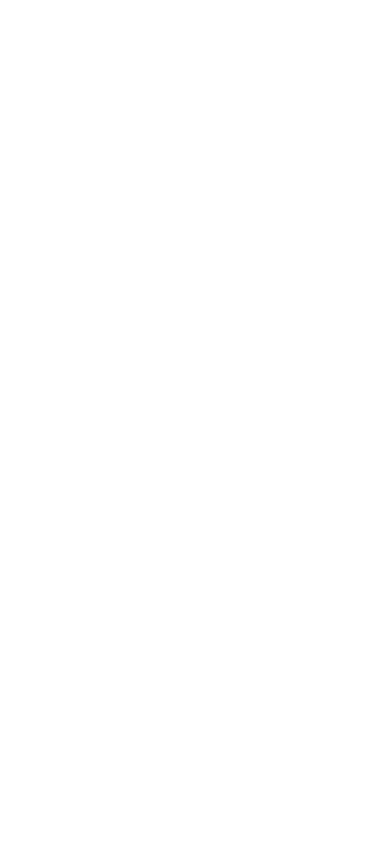
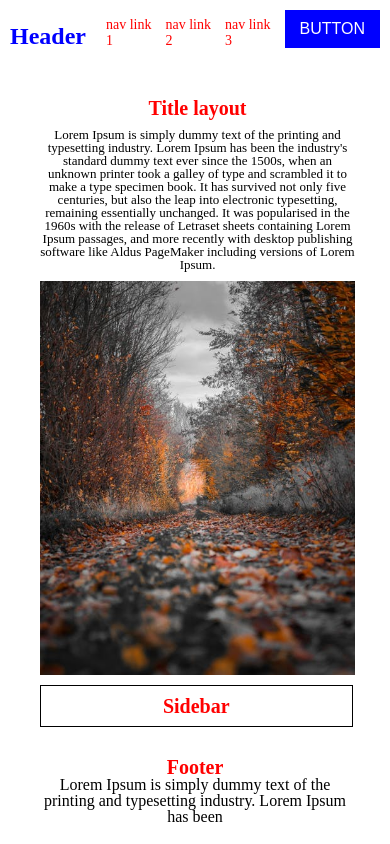
Before and after one commit to Web-21/pz-1-6, a plain HTML site: page flex.html in a window 390 px wide. Drawn offline with Linux system fonts and the light colour scheme.

Commit message:
page with FLEX technology is done

```diff
--- a/css/flex-media-query.css
+++ b/css/flex-media-query.css
@@ -0,0 +1,104 @@
+@media only screen and (max-width: 450px) {
+    .iav_header {
+        color: var(--title-color-mobile);
+    }
+
+    .iav_header  h1 {
+        font-size: 24px;
+        margin: 7px 0 0 0;
+    }
+
+    .iav_ulist > li > a {
+        color: var(--title-color-mobile);
+        font-size: 14px;
+    }
+
+    .iav_header button {
+        background-color: var(--button-color-mobile);
+        font-size: 16px;
+    }
+
+    .iav_main {
+        flex-direction: column;
+        margin: 50px 20px;
+    }
+
+    h2{
+        color: var(--title-color-mobile);
+        font-size: 20px;
+    }
+
+    .iav_description {
+        font-size: small;
+    }
+
+    #iav_img_1, #iav_img_2 {
+        display: none;
+    }
+
+    #iav_img_3 {
+        display: block;
+    }
+
+    .iav_section {
+        width: 90%;
+        padding: 0 20px;
+    }
+
+    .iav_sidebar {
+        width: 83%;
+        margin: 10px 20px;
+        padding: 10px;
+        height: auto;
+    }
+}
+
+@media only screen and (min-width: 451px) and (max-width: 1024px) {
+    .iav_header {
+        color: var(--title-color-table);
+    }
+
+    .iav_ulist > li > a {
+        color: var(--title-color-table);
+        font-size: medium;
+    }
+
+    .iav_header button {
+        background-color: var(--button-color-table);
+    }
+
+    .iav_header  h1 {
+        font-size: 26px;
+        margin: 7px 0 0 0;
+        color: var(--title-color-table);
+    }
+
+    h2{
+        color: var(--title-color-table);
+        font-size: 20px;
+    }
+
+    .iav_header button {
+        font-size: 16px;
+    }
+
+    .iav_description {
+        font-size: medium;
+    }
+
+    #iav_img_1, #iav_img_3 {
+        display: none;
+    }
+
+    #iav_img_2 {
+        display: block;
+    }
+
+    .iav_section {
+        width: 70%;
+    }
+
+    .iav_sidebar{
+        width: 25%;
+    }
+}
--- a/css/flex.css
+++ b/css/flex.css
@@ -0,0 +1,103 @@
+html, body {
+    height: 100%;
+}
+
+.iav_header {
+    display: flex;
+    flex-wrap: nowrap;
+    justify-content: space-between;
+
+    padding: 10px 10px 0 10px;
+}
+
+.iav_header_container {
+    display: flex;
+    flex-wrap: nowrap;
+    align-items: flex-end;
+    gap: 20px;
+}
+
+.iav_nav > .iav_ulist {
+    display: flex;
+}
+
+.iav_header h1 {
+    color: var(--title-color-desktop);
+    font-size: xx-large;
+    font-weight: bolder;
+}
+
+.iav_ulist > li > a {
+    color: var(--title-color-desktop);
+    margin-right: 10px;
+    font-size: larger;
+}
+
+.iav_header button {
+    border: none;
+    padding: 10px 15px;
+    font-size: larger;
+    text-transform: uppercase;
+    color: white;
+    background-color: var(--button-color-desktop);
+    cursor: pointer;
+}
+
+.iav_container {
+    display: flex;
+    width: 100%;
+    height: calc(100% - var(--header-height) - var(--gutter-width)*2.5);
+}
+
+.iav_main {
+    display: flex;
+    margin: 50px;
+    justify-content: space-between;
+}
+
+h2{
+    font-size: xx-large;
+    color: var(--title-color-desktop);
+    font-weight: bold;
+}
+
+.iav_section {
+    display: flex;
+    flex-direction: column;
+    align-items: center;
+
+    width: 75%;
+}
+
+.iav_description {
+    text-align: center;
+    margin: 10px 0;
+}
+
+.iav_img_container {
+    width: 100%;
+    overflow: hidden;
+}
+
+.iav_img_container img {
+    width: 100%;
+    max-height: 800px;
+}
+
+#iav_img_2, #iav_img_3 {
+    display: none;
+}
+
+.iav_sidebar {
+    display: flex;
+    width: 20%;
+    border: 1px solid #000;
+    place-content: center;
+}
+
+footer {
+    margin: 15px calc(var(--gutter-width) * 2);
+    height: calc(var(--footer-height) - var(--gutter-width));
+    text-align: center;
+    overflow: auto;
+}
--- a/flex.html
+++ b/flex.html
@@ -11,6 +11,49 @@
     <link rel="stylesheet" type="text/css" href="./css/flex-media-query.css">
 </head>
 <body>
+    <header class="iav_header">
+      <div class="iav_header_container">
+        <h1>Header</h1>
+      <nav class="iav_nav">
+        <ul class="iav_ulist">
+          <li><a href="#">nav link 1</a></li>
+          <li><a href="#">nav link 2</a></li>
+          <li><a href="#">nav link 3 </a></li>
+        </ul>
+      </div>
+      </nav>
+      <button type="button">Button</button>
+    </header>
 
-</body>
+    <div class="iav_container">
+      <main class="iav_main">
+        <section class="iav_section">
+          <h2>Title layout</h2>
+          <p class="iav_description">
+            Lorem Ipsum is simply dummy text of the printing and typesetting industry. Lorem Ipsum has been the industry's
+            standard dummy text ever since the 1500s, when an unknown printer took a galley of type and scrambled it to make a
+            type specimen book. It has survived not only five centuries, but also the leap into electronic typesetting,
+            remaining essentially unchanged. It was popularised in the 1960s with the release of Letraset sheets containing
+            Lorem Ipsum passages, and more recently with desktop publishing software like Aldus PageMaker including versions
+            of Lorem Ipsum.
+          </p>
+          <div class="iav_img_container">
+            <img id="iav_img_1" src="./img/main-desktop.jpg" alt="main img">
+            <img id="iav_img_2" src="./img/main-table.jpg" alt="main img">
+            <img id="iav_img_3" src="./img/main-mobile.jpeg" alt="main img">
+          </div>
+
+        </section>
+        <aside class="iav_sidebar">
+          <h2>Sidebar</h2>
+        </aside>
+      </main>
+    </div>
+
+    <footer>
+      <h2>Footer</h2>
+      <p>Lorem Ipsum is simply dummy text of the printing and typesetting industry. Lorem Ipsum has been</p>
+    </footer>
+
+  </body>
 </html>
```
